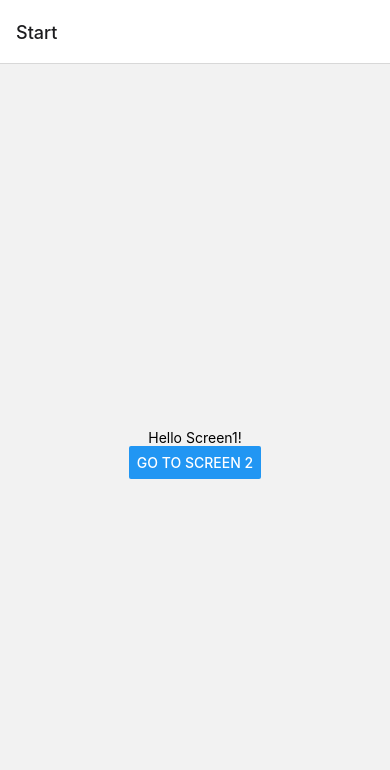
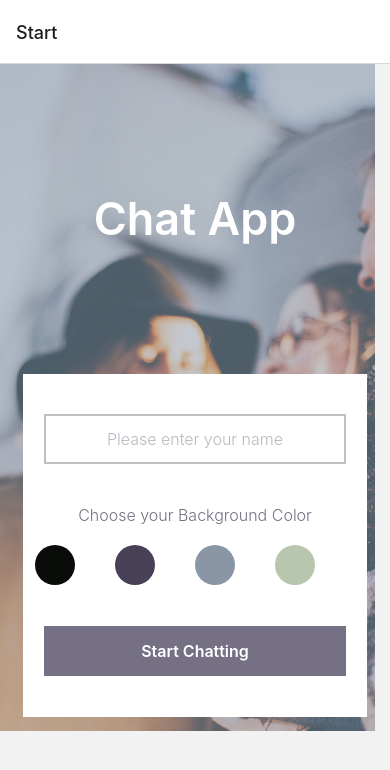
Before and after one commit to RocinRykor/Chat-App, a React Native app: screen /Start in a window 390 px wide. Shown: the top 770 px of the page. Built offline with nearby package versions, Linux system fonts and the light colour scheme.

Commit message:
build start screen

```diff
--- a/components/Chat.js
+++ b/components/Chat.js
@@ -1,19 +1,37 @@
-import { StyleSheet, View, Text } from 'react-native';
+import React, {Component} from 'react';
+import {View, Text, TouchableOpacity, StyleSheet} from 'react-native';
 
-const Chat = () => {
- return (
-   <View style={styles.container}>
-     <Text>Hello Screen2!</Text>
-   </View>
- );
+export default class Chat extends Component {
+  componentDidMount() {
+    const name = this.props.route.params.name;
+    this.props.navigation.setOptions({title: name});
+  }
+
+  render() {
+    const name = this.props.route.params.name;
+    const backgroundColor = this.props.route.params.color;
+    return (
+        <View style={[styles.chatContainer, {backgroundColor}]}>
+          <Text style={styles.text}>Welcome, {name}!</Text>
+          <TouchableOpacity
+              onPress={() => this.props.navigation.navigate('Start')}
+          >
+            <Text style={styles.text}>Go to Start</Text>
+          </TouchableOpacity>
+        </View>
+    );
+  }
 }
 
 const styles = StyleSheet.create({
- container: {
-   flex: 1,
-   justifyContent: 'center',
-   alignItems: 'center'
- }
+  chatContainer: {
+    flex: 1,
+    justifyContent: 'center',
+    alignItems: 'center',
+  },
+
+  text: {
+    color: '#FFFFFF',
+    fontSize: 24,
+  },
 });
-
-export default Chat;
--- a/components/Start.js
+++ b/components/Start.js
@@ -1,23 +1,187 @@
-import { StyleSheet, View, Text, Button } from 'react-native';
+import React, {Component} from 'react';
+import {
+  StyleSheet,
+  View,
+  Text,
+  Button,
+  ImageBackground,
+  TextInput, TouchableOpacity,
+} from 'react-native';
 
-const Start = ({ navigation }) => {
+const backgroundColors = {
+  black: {backgroundColor: '#090C08'},
+  purple: {backgroundColor: '#474056'},
+  grey: {backgroundColor: '#8A95A5'},
+  green: {backgroundColor: '#B9C6AE'},
+};
+
+export default class Start extends Component {
+  constructor(props) {
+    super(props);
+    this.state = {name: '', color: ''};
+  }
+
+  render() {
+    const {black, purple, grey, green} = backgroundColors;
+
     return (
-   <View style={styles.container}>
-     <Text>Hello Screen1!</Text>
-     <Button
-       title="Go to Screen 2"
-       onPress={() => navigation.navigate('Chat')}
+        <View style={{flex: 1}}>
+          <ImageBackground
+              source={require('../assets/background-image.png')}
+              style={styles.image}
+          >
+            <Text style={styles.title}>Chat App</Text>
+
+            <View style={styles.box}>
+              <TextInput
+                  style={[styles.input, styles.text]}
+                  onChangeText={(name) => this.setState({name})}
+                  value={this.state.name}
+                  placeholder={'Please enter your name'}/>
+              <View>
+                <Text style={styles.text}>Choose your Background Color</Text>
+                <View style={[styles.colorSelector]}>
+                  <TouchableOpacity
+                      style={[
+                        styles.colorOption,
+                        black,
+                        this.state.color === black.backgroundColor
+                            ? styles.colorSelected
+                            : {},
+                      ]}
+                      onPress={() =>
+                          this.setState({color: black.backgroundColor})
+                      }
                   />
+                  <TouchableOpacity
+                      style={[
+                        styles.colorOption,
+                        purple,
+                        this.state.color === purple.backgroundColor
+                            ? styles.colorSelected
+                            : {},
+                      ]}
+                      onPress={() =>
+                          this.setState({color: purple.backgroundColor})
+                      }
+                  />
+                  <TouchableOpacity
+                      style={[
+                        styles.colorOption,
+                        grey,
+                        this.state.color === grey.backgroundColor
+                            ? styles.colorSelected
+                            : {},
+                      ]}
+                      onPress={() =>
+                          this.setState({color: grey.backgroundColor})
+                      }
+                  />
+                  <TouchableOpacity
+                      style={[
+                        styles.colorOption,
+                        green,
+                        this.state.color === green.backgroundColor
+                            ? styles.colorSelected
+                            : {},
+                      ]}
+                      onPress={() =>
+                          this.setState({color: green.backgroundColor})
+                      }
+                  />
+                </View>
+              </View>
+              <TouchableOpacity
+                  style={styles.button}
+                  title="Start Chatting"
+                  onPress={() =>
+                      this.props.navigation.navigate('Chat', {
+                        name: this.state.name,
+                        color: this.state.color,
+                      })
+                  }
+              >
+                <Text style={styles.buttonText}>Start Chatting</Text>
+              </TouchableOpacity>
+            </View>
+          </ImageBackground>
         </View>
     );
   }
+};
 
 const styles = StyleSheet.create({
- container: {
+  title: {
+    fontSize: 45,
+    fontWeight: 600,
+    color: '#FFFFFF',
+  },
+
+  image: {
     flex: 1,
+    flexDirection: 'column',
+    justifyContent: 'space-evenly',
+    alignItems: 'center',
+    resizeMode: 'cover',
+  },
+
+  box: {
+    backgroundColor: '#FFFFFF',
+    width: '88%',
+    height: '44%',
+    alignItems: 'center',
+    justifyContent: 'space-evenly',
+  },
+
+  input: {
+    height: 50,
+    width: '88%',
+    borderColor: 'gray',
+    borderWidth: 2,
+    opacity: .5,
+  },
+
+  text: {
+    color: '#757083',
+    fontSize: 16,
+    fontWeight: '300',
+    textAlign: 'center',
+  },
+
+  colorSelector: {
+    marginTop: 20,
+    width: '100%',
+    alignItems: 'center',
     justifyContent: 'center',
-   alignItems: 'center'
- }
+    flexDirection: 'row',
+  },
+
+  colorOption: {
+    borderRadius: 20,
+    width: 40,
+    height: 40,
+    marginRight: 40,
+  },
+
+  colorSelected: {
+    borderStyle: 'solid',
+    borderWidth: 2,
+    borderColor: '#5f5f5f',
+  },
+
+  button: {
+    height: 50,
+    width: '88%',
+    borderColor: 'gray',
+    alignItems: 'center',
+    justifyContent: 'center',
+    backgroundColor: '#757083',
+  },
+
+  buttonText: {
+    padding: 10,
+    color: '#FFFFFF',
+    fontSize: 16,
+    fontWeight: '600',
+  },
 });
-
-export default Start;
```
Also changed, not shown: assets/background-image.png (renamed from assets/Background Image.png). Lines whose indentation alone changed are shown as unchanged.
